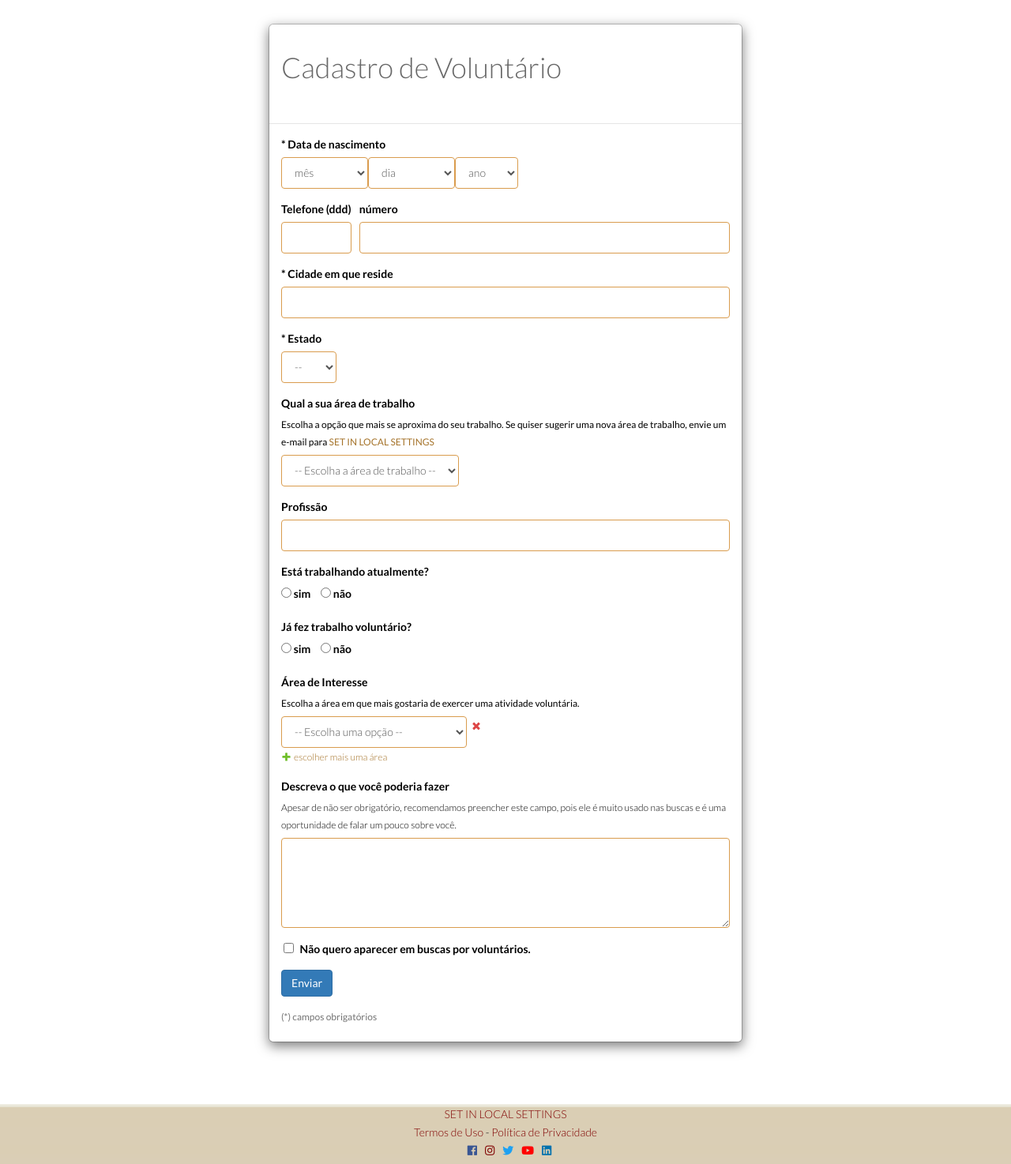
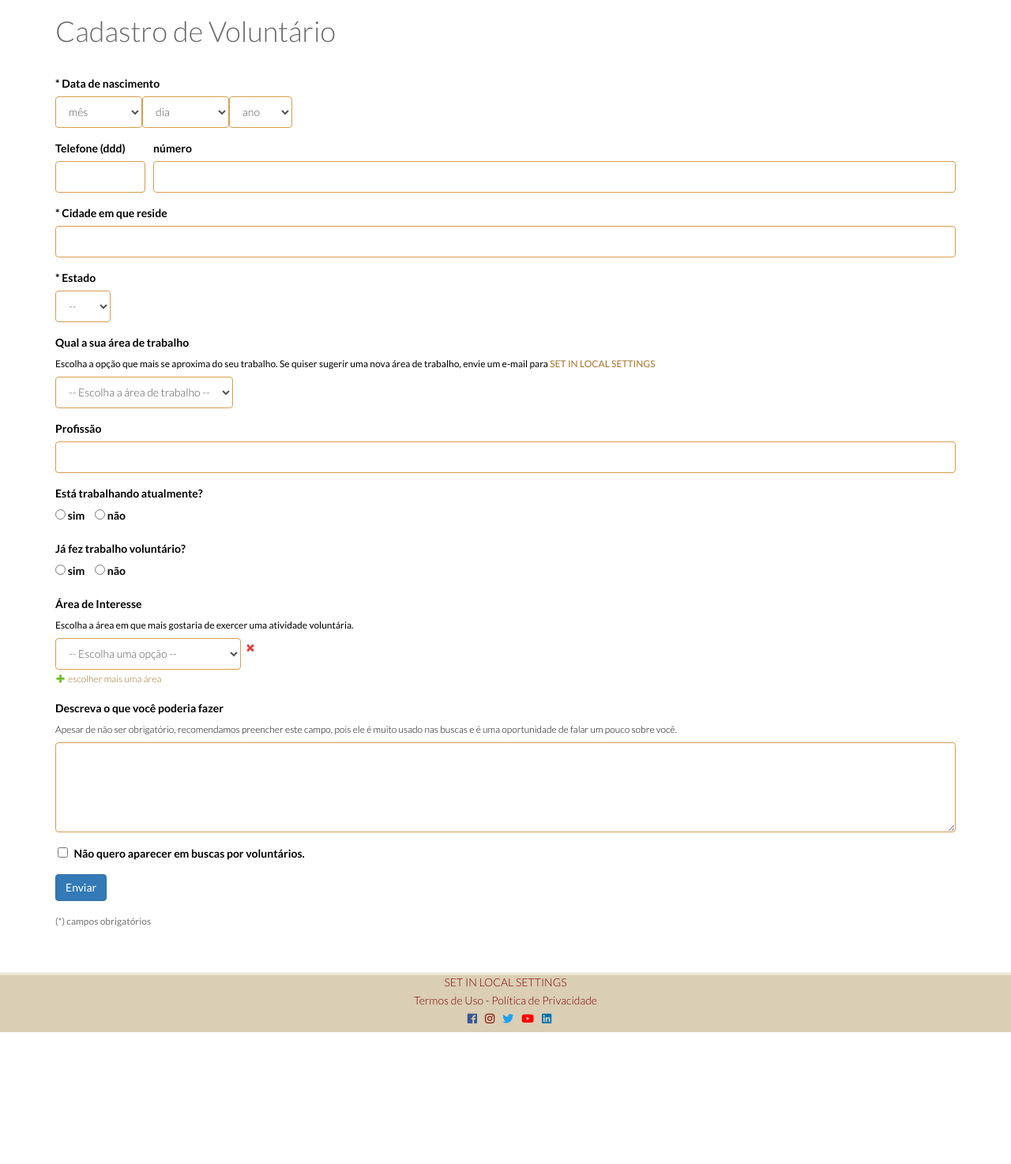
Before and after one commit to regiov/voluntarios, a Django app: page /voluntario/cadastro in a window 1280 px wide. Shown: the part 174-1648 px from the top of the page at 79% size. After the commit the page ends 1481 px from the top, so only its background shows below. Run offline with Django 3.2, Linux system fonts and the light colour scheme; the visitor is signed in with stand-in values (Sample User, id 1); data comes from the database, SQL or seed files in the repository; data that the repository does not hold is empty; parts of the project's set-up code (start-up, migrations or seed data) failed here and were passed over; some libraries are stand-ins or nearby versions.

Commit message:
Retorno ao estilo anterior do formulário de voluntário, deixando igual aos demais formulários

```diff
--- a/vol/templates/vol/formulario_voluntario.html
+++ b/vol/templates/vol/formulario_voluntario.html
@@ -76,10 +76,6 @@
 
 {% block content %}
 
-<div class="modal-dialog modal-dialog-centered">
-    <div class="modal-content">
-        <div class="modal-header">
-
             <h1 class="margin-bottom">{%if request.user.is_voluntario %}Perfil de Voluntário{% else %}Cadastro de
                 Voluntário{% endif %}</h1>
 
@@ -87,9 +83,6 @@
 
             {% include "vol/erros.html" %}
 
-        </div>
-
-        <div class="modal-body">
             <form id="form-voluntario" method="POST" action="">{% csrf_token %}
 
                 {% include "vol/campo_formulario.html" with campo=form.data_aniversario div_class="combo-data" required=True %}
@@ -198,9 +191,6 @@
                 </div>
                 <p class="help-block dica">(*) campos obrigatórios</p>
             </form>
-        </div>
-    </div>
-</div>
 {% comment %}
 Garante que o form seja submetido apenas uma vez,
 evitando problemas com o duplo clique
```
